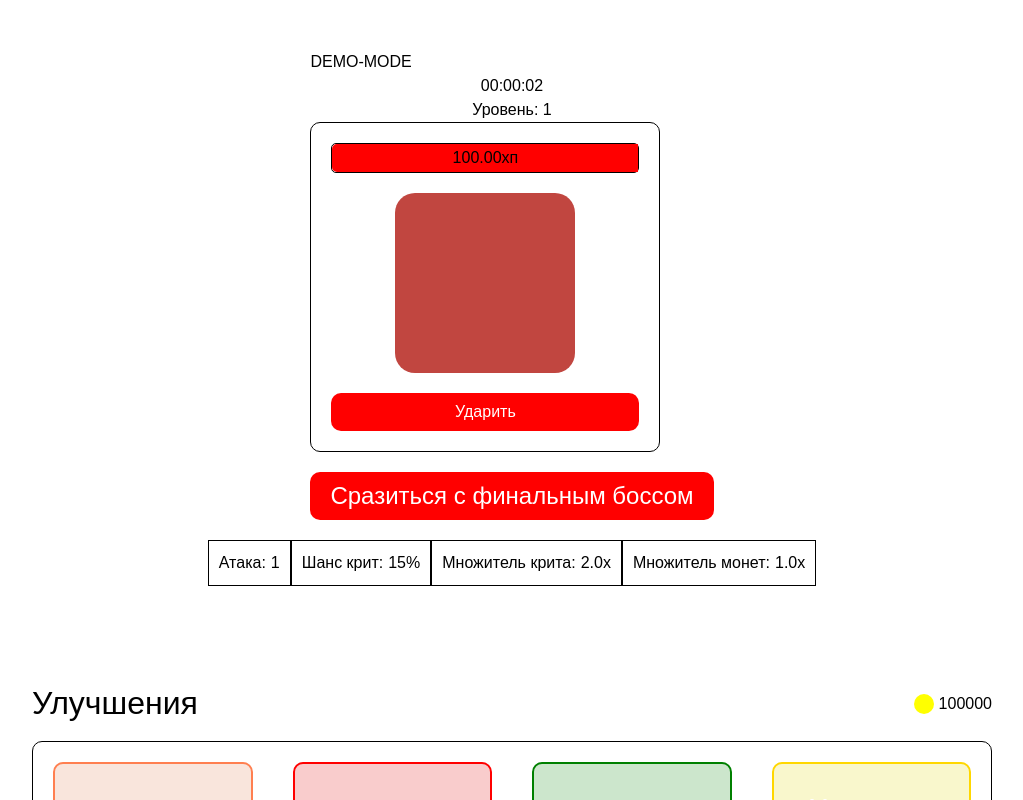
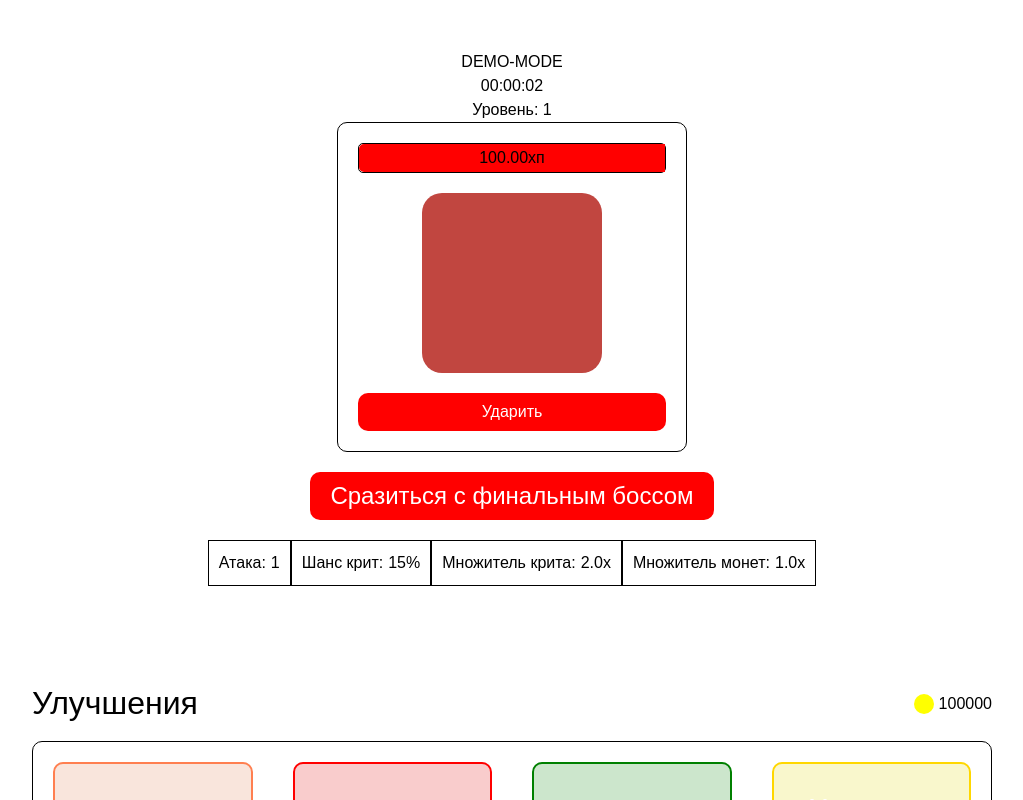
Before and after one commit to HELLRAID-cmd/Tap-Tap-MonsterHunter, a React (Vite) app in the folder client/: page / in a window 1280 px wide. Both pictures are taken after a click on the button "Начать демо режим". Shown: the top 800 px of the page, without its empty margins (128-1151 px from the left). Built offline with nearby package versions, Linux system fonts and the light colour scheme.

Commit message:
Обернул в inner

```diff
--- a/client/src/Components/Monster/Monster.tsx
+++ b/client/src/Components/Monster/Monster.tsx
@@ -41,6 +41,7 @@ export const Monster = ({ health }: MonsterProps) => {
   return (
     <div className="monster">
       <div className="container">
+        <div className="monster-inner">
           {isDemo && <p className="demo">DEMO-MODE</p>}
           <span className="monster-timer">{formatTime(timerValue)}</span>
           <p className="monster-lvl">Уровень: {levelMonster}</p>
@@ -85,5 +86,6 @@ export const Monster = ({ health }: MonsterProps) => {
           )}
         </div>
       </div>
+    </div>
   );
 };
```
Lines whose indentation alone changed are shown as unchanged.
